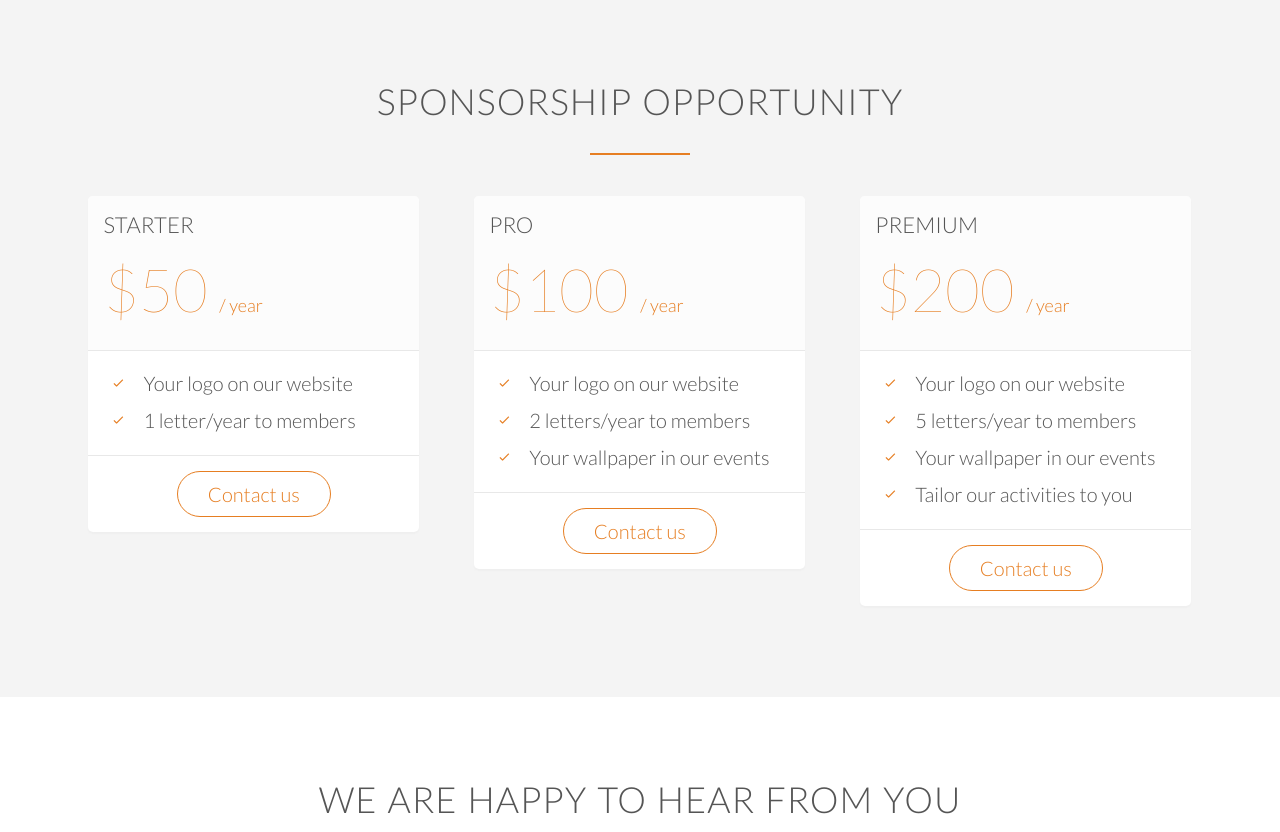
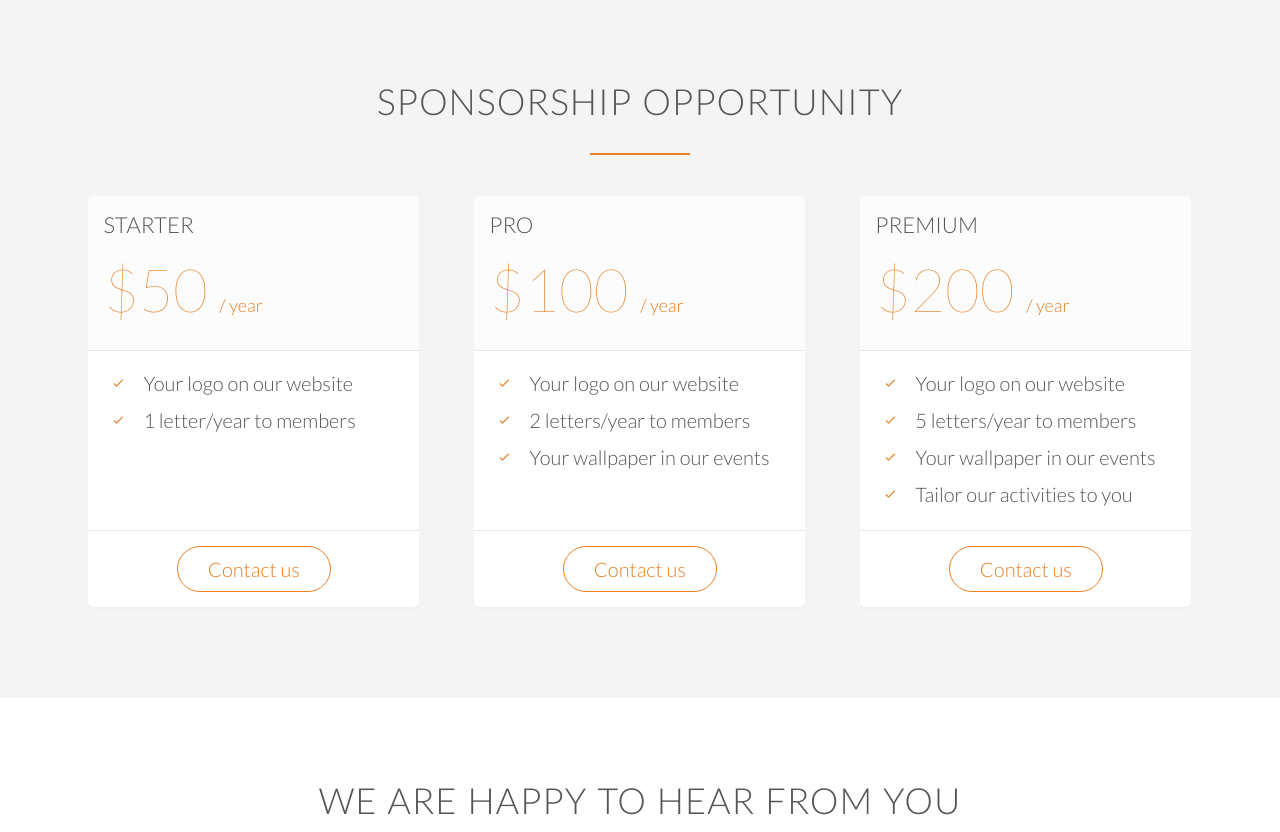
Before and after one commit to frankysaxena/IEEE, a PHP site: page / in a window 1280 px wide. Shown: the part 3608-4440 px from the top of the page. Run offline with PHP 8.4, Linux system fonts and the light colour scheme; style sheets or scripts are compiled from the project's sources; some libraries are stand-ins or nearby versions; some web fonts are replaced.

Commit message:
fixed contact buttons and sponsoring opportunities

```diff
--- a/ucl-ieee-web/index.php
+++ b/ucl-ieee-web/index.php
@@ -1,13 +1,15 @@
 <!DOCTYPE html>
 <html lang="en">
     <head>
+        <title>UCL IEEE</title>
         <link rel="stylesheet" type="text/css" href="vendors/css/normalize.css">
         <link rel="stylesheet" type="text/css" href="vendors/css/grid.css">
         <link rel="stylesheet" type="text/css" href="vendors/css/ionicons.min.css">
         <link rel="stylesheet" type="text/css" href="resources/css/style.css">
         <link href='https://fonts.googleapis.com/css?family=Lato:400,300,100,300italic' rel='stylesheet' type='text/css'>
         <link rel="shortcut icon" type="image/png" href="resources/img/favicon.ico"/>
-        <title>UCL IEEE</title>
+        <script src="https://code.jquery.com/jquery-2.1.4.min.js" type="text/javascript"></script>
+        <script src="resources/js/scroll.js" type="text/javascript"></script>
     </head>
     <body>
         <header>
@@ -25,10 +27,10 @@
             <div class="hero-text-box">
                 <h1>IEEE Student Branch<br/>University College London</h1>
                 <!-- <a class="btn btn-full" href="#">I want to join</a> -->
-                <a class="btn btn-ghost" href="#more">Show more</a>
+                <button id="showmore" class="btn btn-ghost">Show more</button>
             </div>
         </header>
-        <section class="section-ieee-products" id="more">
+        <section class="section-ieee-products" id="products">
             <div class="row">
                 <h2>IEEE Products</h2>
                 <p class="long-copy">
@@ -253,7 +255,7 @@
                            </ul>
                         </div>
                         <div>
-                            <a href="#email" class="btn btn-ghost">Contact us</a>
+                            <button class="to-contact btn btn-ghost">Contact us</button>
                         </div>
                     </div>
                 </div>
@@ -271,7 +273,7 @@
                            </ul>
                         </div>
                         <div>
-                            <a href="#email" class="btn btn-ghost">Contact us</a>
+                            <button class="to-contact btn btn-ghost">Contact us</a>
                         </div>
                     </div>
                 </div>
@@ -290,7 +292,7 @@
                            </ul>
                         </div>
                         <div>
-                            <a href="#email" class="btn btn-ghost" >Contact us</a>
+                            <button class="to-contact btn btn-ghost" >Contact us</button>
                         </div>
                     </div>
                 </div>
--- a/ucl-ieee-web/resources/css/style.css
+++ b/ucl-ieee-web/resources/css/style.css
@@ -187,6 +187,26 @@ input[type=submit] {
     border: 1px solid #cf6d17;
     color: #fff;
 }
+
+#showmore, .to-contact{
+    background: none;
+    color: #e67e22;
+    text-decoration: none;
+    padding: 10px 30px;
+    border: 1px solid #e67e22;
+    border-radius: 50px;
+    font-weight: 300;
+    transition: background-color 0.2s, border 0.2s, color 0.2s;
+}
+#showmore:hover,
+#showmore:visited, .to-contact:hover, .to-contact:visited {
+    color: #fff;
+    transition: background-color 0.2s, border 0.2s, color 0.2s;
+    background-color: #e67e22;
+
+}
+#showmore:focus, .to-contact:focus {outline:0;}
+
 
 /* ------------------------------------------*/
 /* HEADER */
@@ -434,6 +454,9 @@ cite img {
     border-top-left-radius: 5px;
     border-top-right-radius: 5px;
 }
+.plan-box div:nth-child(2) {
+    min-height: 180px;
+}
 
 .plan-box div:last-child {
     text-align: center;
--- a/ucl-ieee-web/resources/js/scroll.js
+++ b/ucl-ieee-web/resources/js/scroll.js
@@ -1,31 +1,12 @@
-var scrolled=0;
-
 $(document).ready(function(){
-
-
-    $("#downClick").on("click" ,function(){
-                scrolled=scrolled+300;
-
-				$(".cover").animate({
-				        scrollTop:  scrolled
-				   });
-
-			});
-
-
-    $("#upClick").on("click" ,function(){
-				scrolled=scrolled-300;
-
-				$(".cover").animate({
-				        scrollTop:  scrolled
-				   });
-
-			});
-
-
-$(".clearValue").on("click" ,function(){
-				scrolled=0;
-		});
-
-
+	$("#showmore").click(function() {
+	    $('html, body').animate({
+	        scrollTop: $("#products").offset().top
+	    }, 500);
+	});
+	$(".to-contact").click(function() {
+	    $('html, body').animate({
+	        scrollTop: $("#email").offset().top
+	    }, 500);
+	});
 });
```
